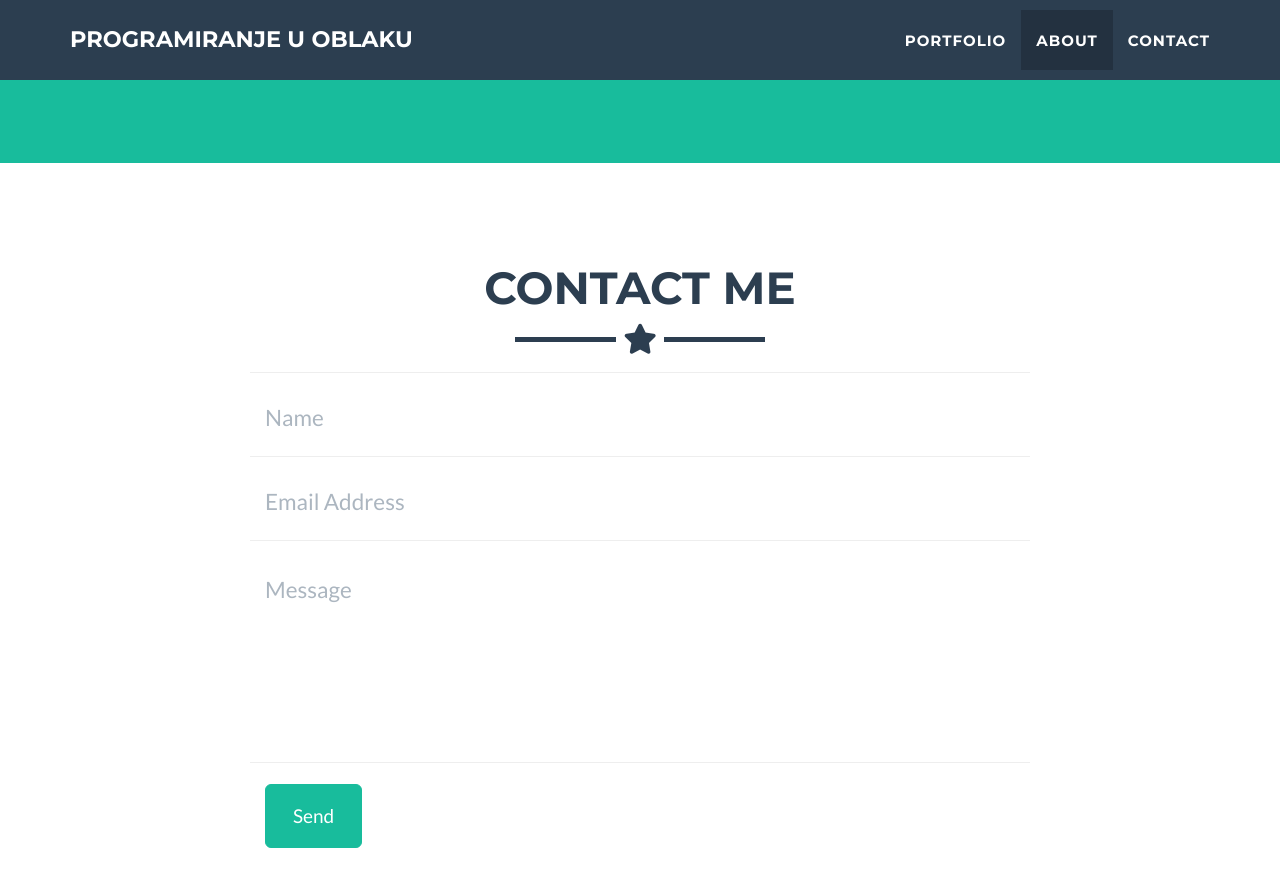
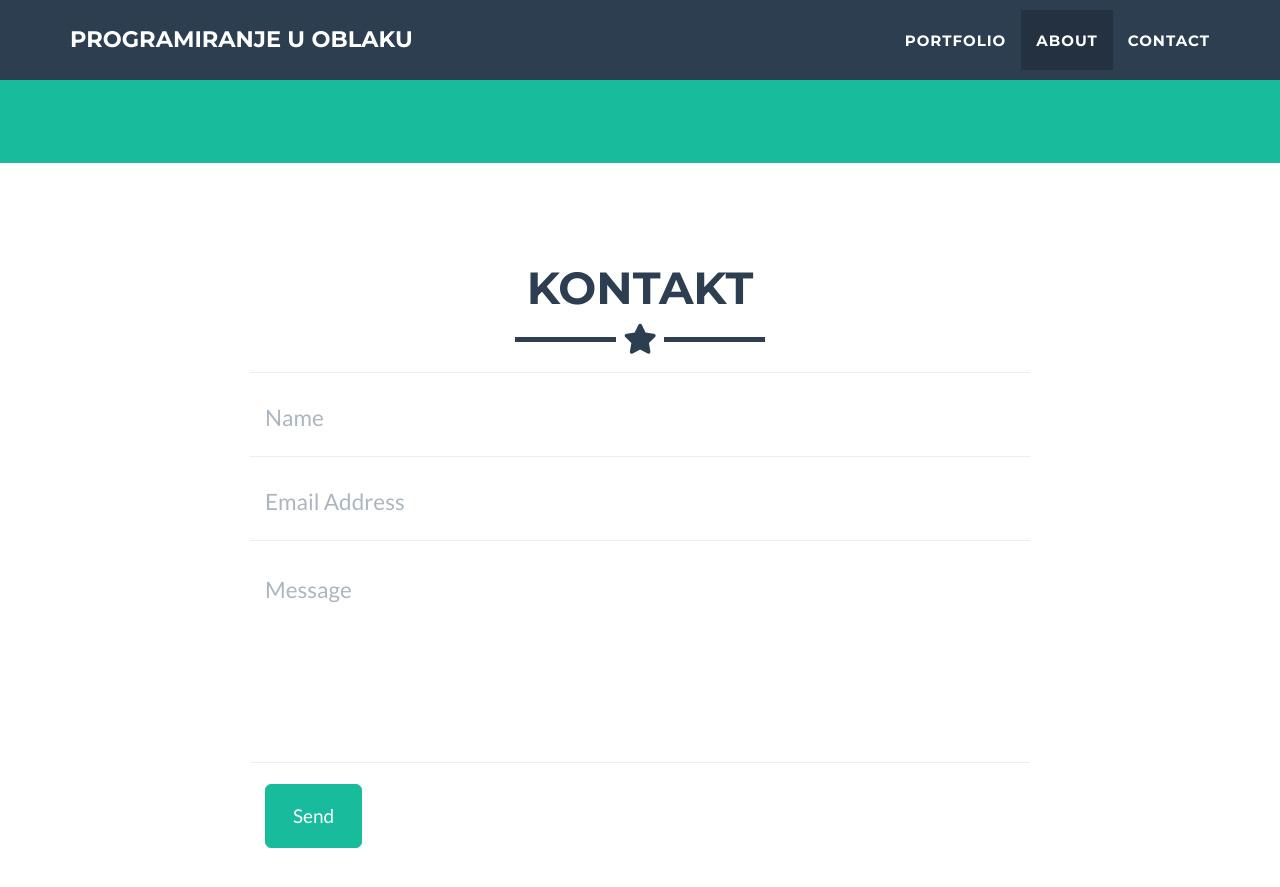
Before and after one commit to jeromelachaud/freelancer-theme, a Jekyll site: the page built from _posts/2014-07-18-project-1.markdown, in a window 1280 px wide and 900 px high, scrolled down 2082 px. Shown: the top 887 px of the window. Built offline with Jekyll 4.4.1, drawn with Linux system fonts in a browser that asks for light colours.

Commit message:
Update contact_static.html

```diff
--- a/_includes/contact_static.html
+++ b/_includes/contact_static.html
@@ -3,7 +3,7 @@
   <div class="container">
     <div class="row">
       <div class="col-lg-12 text-center">
-        <h2>Contact Me</h2>
+        <h2>Kontakt</h2>
         <hr class="star-primary">
       </div>
     </div>
```
